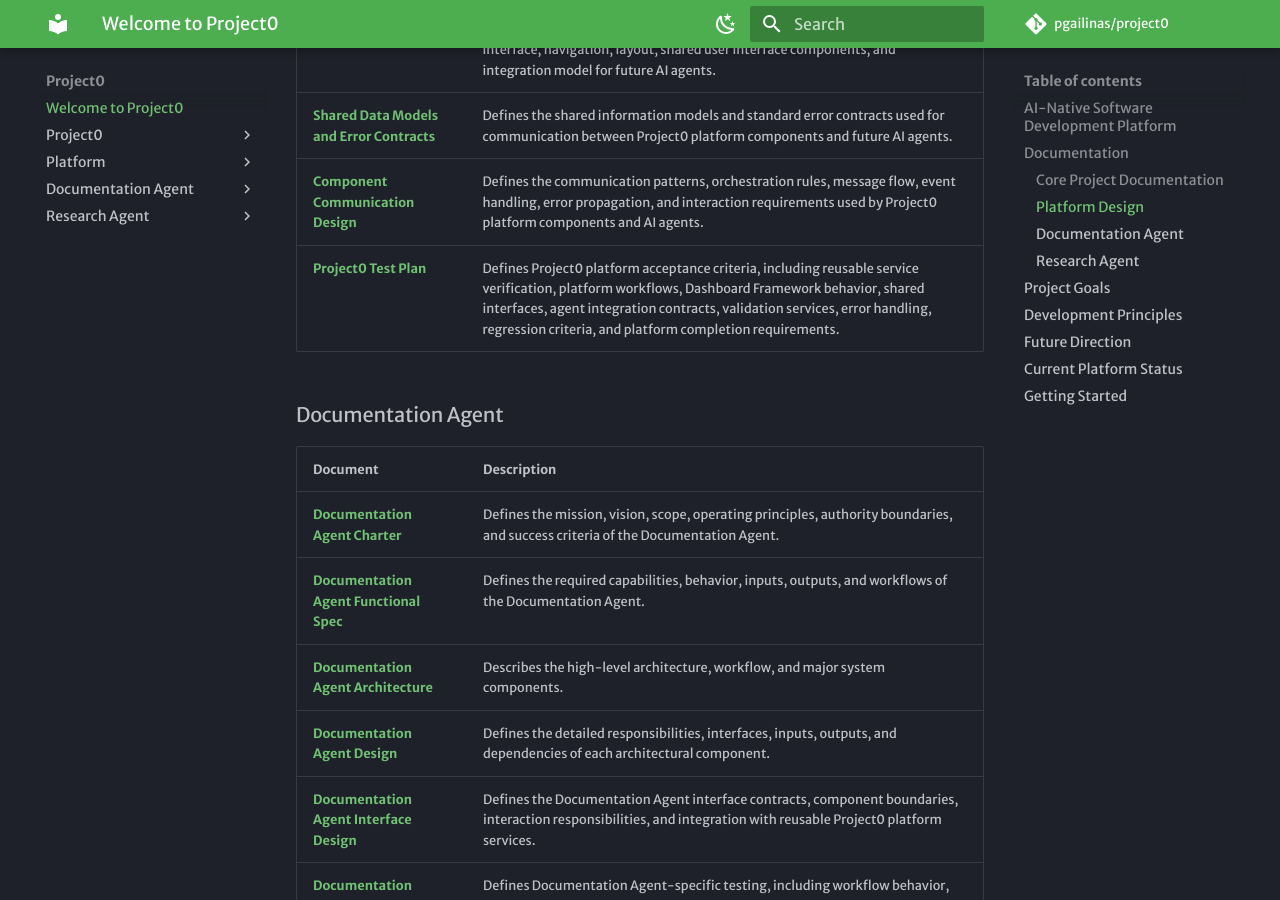
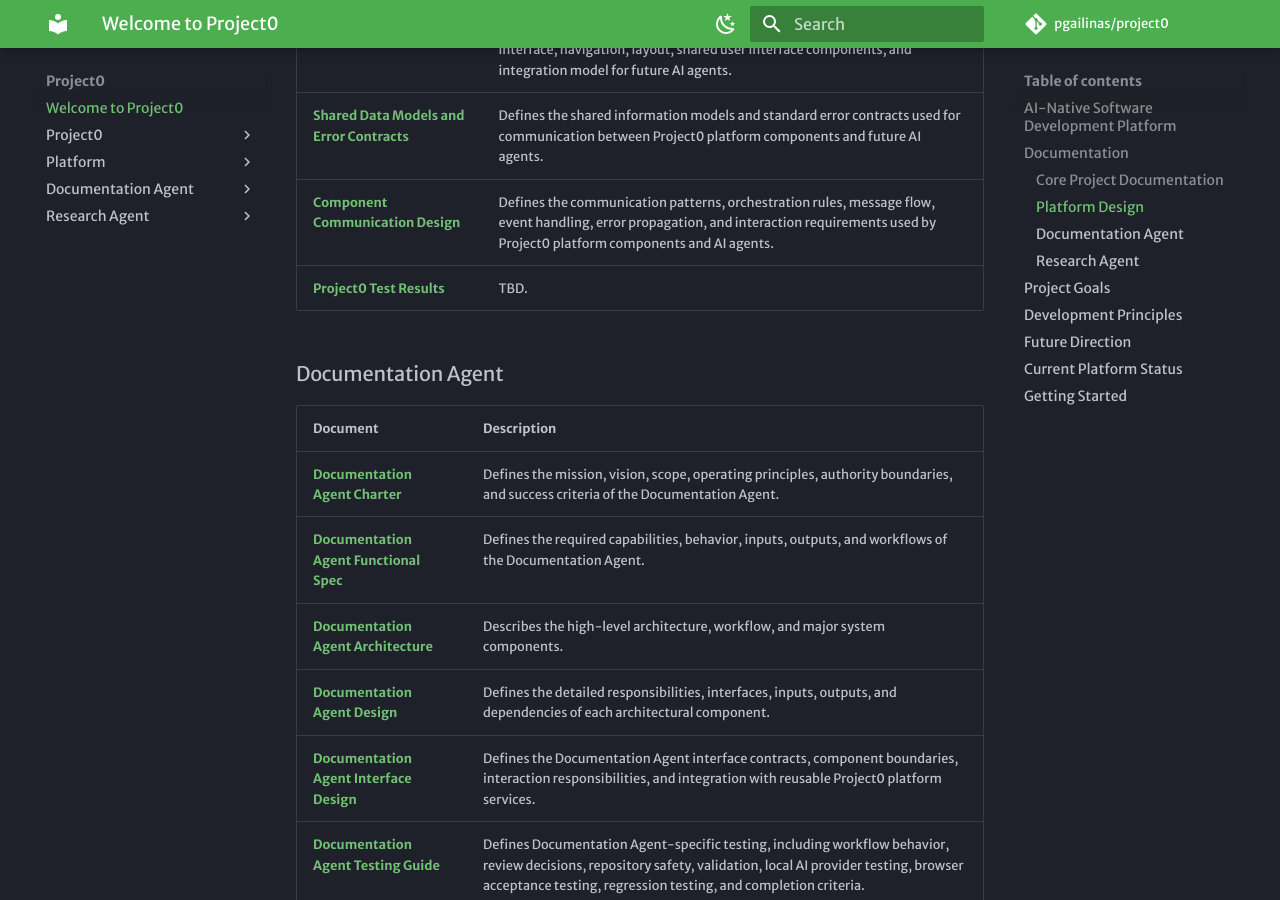
Before and after one commit to pgailinas/project0, an MkDocs documentation site: the page built from docs/index.md, in a window 1280 px wide and 900 px high, scrolled down 1512 px. Built offline with MkDocs 1.6.1 and Material for MkDocs 9.7.7, drawn with Linux system fonts in a browser that asks for light colours; some web fonts are replaced; comment, search, counter and statistics services are not loaded.

Commit message:
Renamed a file

```diff
--- a/docs/index.md
+++ b/docs/index.md
@@ -39,7 +39,7 @@
 | [**Dashboard Design**](platform/Dashboard_Design.md) | Defines the Project0 Dashboard Framework architecture, reusable browser interface, navigation, layout, shared user interface components, and integration model for future AI agents. |
 | [**Shared Data Models and Error Contracts**](platform/Shared_Data_Models_and_Error_Contracts.md) | Defines the shared information models and standard error contracts used for communication between Project0 platform components and future AI agents. |
 | [**Component Communication Design**](platform/Component_Communication_Design.md) | Defines the communication patterns, orchestration rules, message flow, event handling, error propagation, and interaction requirements used by Project0 platform components and AI agents. |
-| [**Project0 Test Plan**](platform/Project0_Test_Plan.md) | Defines Project0 platform acceptance criteria, including reusable service verification, platform workflows, Dashboard Framework behavior, shared interfaces, agent integration contracts, validation services, error handling, regression criteria, and platform completion requirements. |
+| [**Project0 Test Results**](platform/Project0_Test_Results.md) | TBD. |
 
 ### Documentation Agent
 
```
